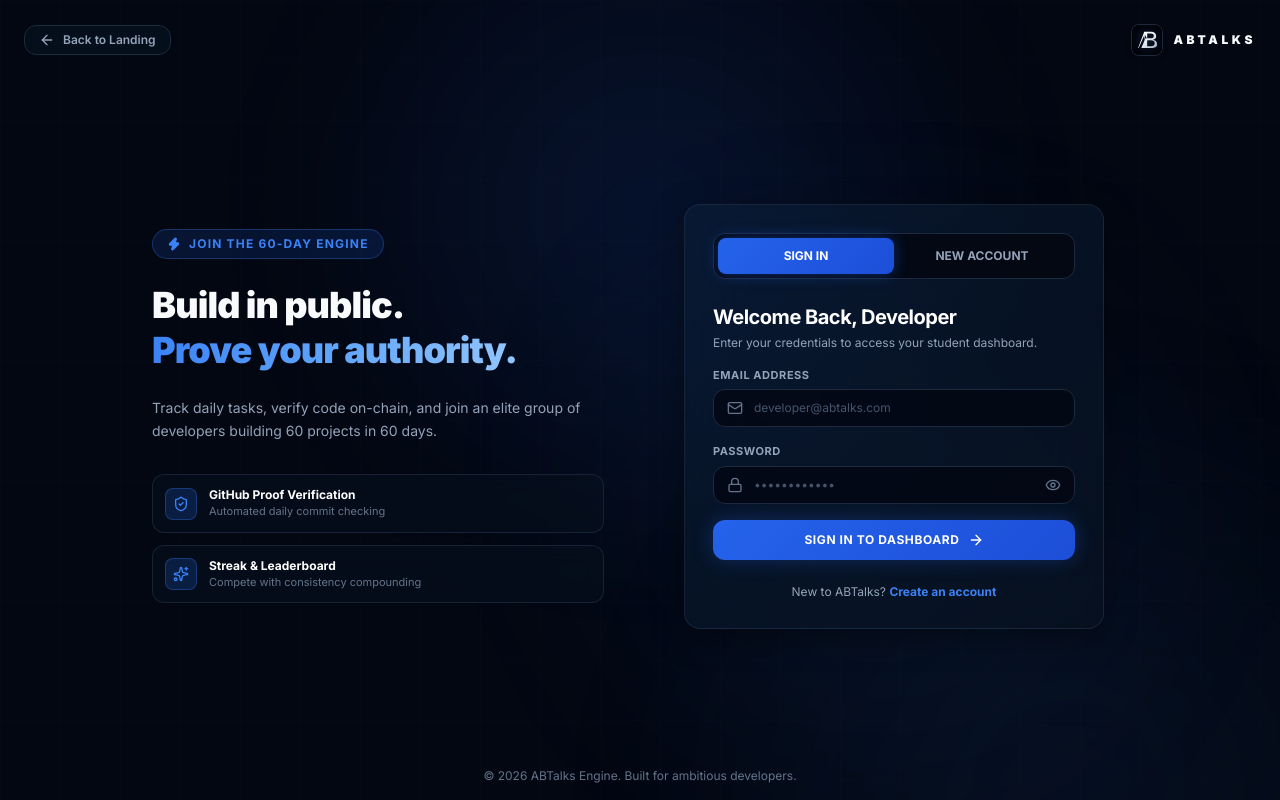
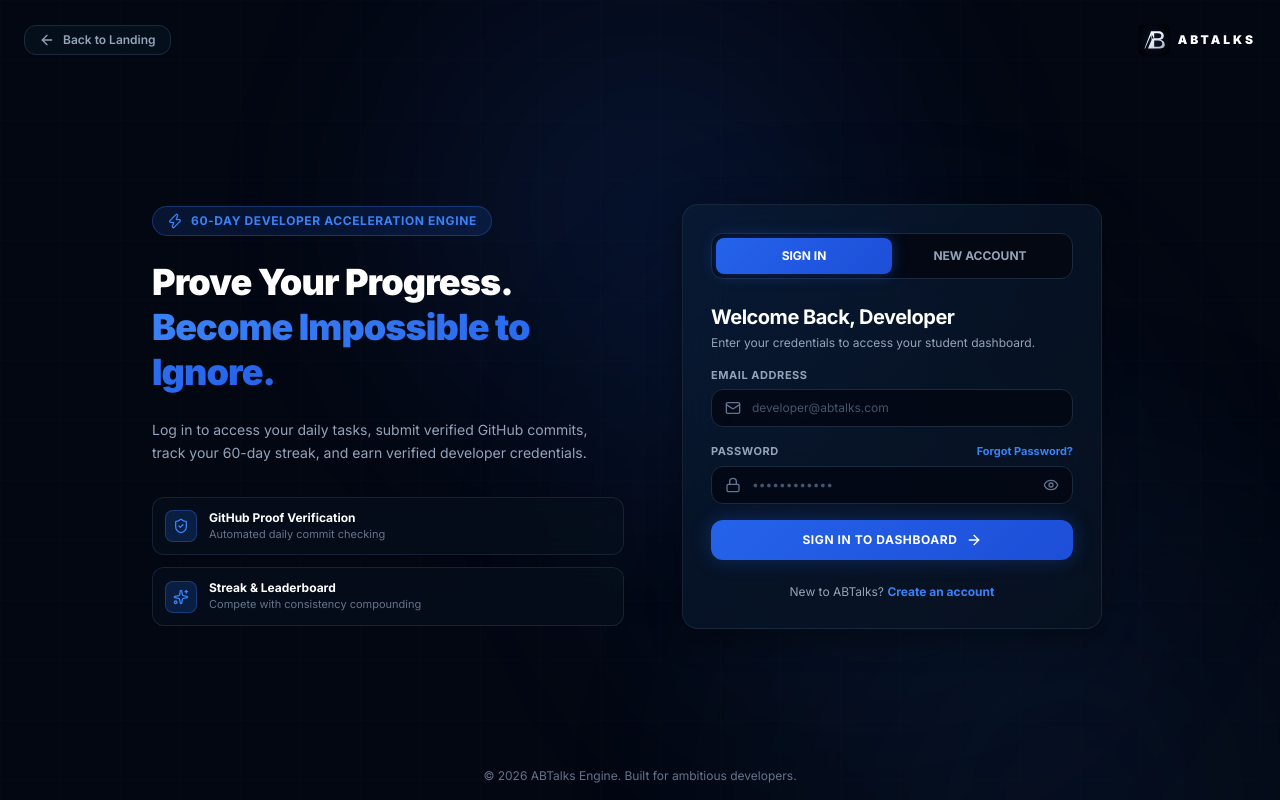
Before and after one commit to Chhayakanta-Maharana/ABTalks, a Next.js app: page /login in a window 1280 px wide. Built offline with nearby package versions, Linux system fonts and the light colour scheme.

Commit message:
feat: add Forgot Password and Reset Password Link workflow to login page

```diff
--- a/src/app/login/page.tsx
+++ b/src/app/login/page.tsx
@@ -1,6 +1,6 @@
 "use client";
 
-import { useState } from "react";
+import { useState, useEffect } from "react";
 import Link from "next/link";
 import { useRouter } from "next/navigation";
 import {
@@ -16,6 +16,8 @@ import {
   ShieldCheck,
   Zap,
   AlertCircle,
+  KeyRound,
+  ExternalLink,
 } from "lucide-react";
 import AtmosphericBackground from "@/components/AtmosphericBackground";
 import Logo from "@/components/Logo";
@@ -30,11 +32,13 @@ const GithubIcon = ({ className = "w-4 h-4" }: { className?: string }) => (
 
 export default function LoginPage() {
   const router = useRouter();
-  const [mode, setMode] = useState<"login" | "register">("login");
+  const [mode, setMode] = useState<"login" | "register" | "forgot" | "reset">("login");
   const [showPassword, setShowPassword] = useState(false);
   const [isLoading, setIsLoading] = useState(false);
   const [isSuccess, setIsSuccess] = useState(false);
   const [errorMessage, setErrorMessage] = useState("");
+  const [resetSent, setResetSent] = useState(false);
+  const [generatedResetLink, setGeneratedResetLink] = useState("");
 
   // Form states
   const [formData, setFormData] = useState({
@@ -47,6 +51,21 @@ export default function LoginPage() {
     agreeTerms: true,
   });
 
+  // Check URL parameters for direct reset token link on mount
+  useEffect(() => {
+    if (typeof window !== "undefined") {
+      const params = new URLSearchParams(window.location.search);
+      const token = params.get("resetToken");
+      const email = params.get("email");
+      if (token) {
+        setMode("reset");
+        if (email) {
+          setFormData((prev) => ({ ...prev, email }));
+        }
+      }
+    }
+  }, []);
+
   const handleChange = (e: React.ChangeEvent<HTMLInputElement>) => {
     setFormData({ ...formData, [e.target.name]: e.target.value });
     setErrorMessage("");
@@ -58,8 +77,55 @@ export default function LoginPage() {
     setErrorMessage("");
 
     try {
+      // 1. Forgot Password Flow
+      if (mode === "forgot") {
+        if (!formData.email || !formData.email.trim()) {
+          throw new Error("Please enter your registered email address.");
+        }
+        const origin = typeof window !== "undefined" ? window.location.origin : "";
+        const token = `abtalks_reset_${Math.random().toString(36).substring(2, 10)}`;
+        const resetUrl = `${origin}/login?resetToken=${token}&email=${encodeURIComponent(formData.email.trim())}`;
+
+        setGeneratedResetLink(resetUrl);
+        setResetSent(true);
+        setIsLoading(false);
+        return;
+      }
+
+      // 2. Reset Password Execution Flow
+      if (mode === "reset") {
+        if (formData.password.length < 6) {
+          throw new Error("New password must be at least 6 characters long.");
+        }
+        if (formData.password !== formData.confirmPassword) {
+          throw new Error("Passwords do not match. Please enter identical passwords.");
+        }
+
+        // Cache reset user profile
+        if (typeof window !== "undefined") {
+          const cachedUser = localStorage.getItem("userProfile");
+          let userObj = { email: formData.email, name: "Student Developer" };
+          if (cachedUser) {
+            try {
+              userObj = { ...JSON.parse(cachedUser), password: formData.password };
+            } catch {}
+          }
+          localStorage.setItem("userProfile", JSON.stringify(userObj));
+        }
+
+        setIsSuccess(true);
+        setTimeout(() => {
+          setIsSuccess(false);
+          setMode("login");
+          setErrorMessage("Password updated successfully! Please Sign In with your new password.");
+        }, 1200);
+        setIsLoading(false);
+        return;
+      }
+
+      // 3. Register Password Validation
       if (mode === "register" && formData.password !== formData.confirmPassword) {
-        throw new Error("Passwords do not match");
+        throw new Error("Passwords do not match. Please verify your password entry.");
       }
 
       const API_BASE = getApiBaseUrl();
@@ -140,37 +206,34 @@ export default function LoginPage() {
           <span>Back to Landing</span>
         </Link>
 
-        <Link href="/" className="flex items-center gap-2.5 group">
-          <div className="w-8 h-8 rounded-lg overflow-hidden border border-slate-800 shadow-md group-hover:border-[#3B82F6]/50 transition-all group-hover:scale-105 flex items-center justify-center bg-[#030712]">
-            <Logo size={32} className="w-full h-full" />
+        <div className="flex items-center gap-2">
+          <Logo size={28} />
+          <span className="text-xs font-black tracking-[0.25em] text-white uppercase">ABTALKS</span>
         </div>
-          <span className="text-xs font-black tracking-[0.3em] text-[#F8FAFC] uppercase">
-            ABTALKS
-          </span>
-        </Link>
       </header>
 
       {/* Main Content Area */}
-      <main className="relative z-10 flex-1 max-w-5xl mx-auto w-full px-4 sm:px-6 py-6 flex items-center justify-center">
-        <div className="w-full grid grid-cols-1 lg:grid-cols-12 gap-10 items-center">
-          {/* Left Side: Brand Value Prop (Desktop visible) */}
-          <div className="hidden lg:block lg:col-span-6 space-y-6 pr-4">
-            <div className="inline-flex items-center gap-2 px-3.5 py-1.5 rounded-full bg-[#2563EB]/15 border border-[#3B82F6]/30 text-[#3B82F6] text-xs font-bold tracking-widest uppercase">
-              <Zap className="w-3.5 h-3.5 fill-[#3B82F6]" />
-              <span>Join the 60-Day Engine</span>
+      <main className="relative z-20 max-w-5xl mx-auto px-6 py-8 w-full my-auto">
+        <div className="grid grid-cols-1 lg:grid-cols-12 gap-8 items-center">
+          {/* Left Side: Brand Motivation Column */}
+          <div className="lg:col-span-6 space-y-6 hidden lg:block">
+            <div className="inline-flex items-center gap-2 px-3.5 py-1.5 rounded-full bg-[#2563EB]/15 border border-[#3B82F6]/30 text-[#3B82F6] text-xs font-bold uppercase tracking-wider">
+              <Zap className="w-4 h-4" />
+              <span>60-Day Developer Acceleration Engine</span>
             </div>
 
-            <h1 className="text-3xl sm:text-4xl font-black tracking-tight leading-tight">
-              Build in public. <br />
-              <span className="bg-gradient-to-r from-[#3B82F6] via-[#60A5FA] to-[#93C5FD] bg-clip-text text-transparent">
-                Prove your authority.
+            <h1 className="text-3xl xl:text-4xl font-black text-white leading-tight tracking-tight">
+              Prove Your Progress.<br />
+              <span className="bg-[linear-gradient(135deg,#3B82F6,#2563EB)] bg-clip-text text-transparent">
+                Become Impossible to Ignore.
               </span>
             </h1>
 
-            <p className="text-xs sm:text-sm text-[#94A3B8] leading-relaxed">
-              Track daily tasks, verify code on-chain, and join an elite group of developers building 60 projects in 60 days.
+            <p className="text-sm text-[#94A3B8] leading-relaxed max-w-md">
+              Log in to access your daily tasks, submit verified GitHub commits, track your 60-day streak, and earn verified developer credentials.
             </p>
 
+            {/* Feature Highlights */}
             <div className="space-y-3 pt-2">
               <div className="flex items-center gap-3 p-3 rounded-xl bg-[#07111F]/60 border border-slate-800/80 backdrop-blur-md">
                 <div className="w-8 h-8 rounded-lg bg-[#2563EB]/20 border border-[#3B82F6]/30 flex items-center justify-center text-[#3B82F6] flex-shrink-0">
@@ -194,7 +257,7 @@ export default function LoginPage() {
             </div>
           </div>
 
-          {/* Right Side: Auth Card (Professional Compact Size) */}
+          {/* Right Side: Auth Card */}
           <div className="lg:col-span-6 flex justify-center w-full">
             <div suppressHydrationWarning className="w-full max-w-[420px] navy-card p-6 sm:p-7 rounded-2xl border border-slate-800/90 shadow-[0_20px_50px_rgba(0,0,0,0.8)] backdrop-blur-2xl relative overflow-hidden">
               {/* Top Mode Selector Tabs */}
@@ -205,6 +268,7 @@ export default function LoginPage() {
                   onClick={() => {
                     setMode("login");
                     setErrorMessage("");
+                    setResetSent(false);
                   }}
                   className={`flex-1 py-2.5 text-xs font-bold rounded-lg transition-all duration-200 ${
                     mode === "login"
@@ -220,6 +284,7 @@ export default function LoginPage() {
                   onClick={() => {
                     setMode("register");
                     setErrorMessage("");
+                    setResetSent(false);
                   }}
                   className={`flex-1 py-2.5 text-xs font-bold rounded-lg transition-all duration-200 ${
                     mode === "register"
@@ -234,12 +299,22 @@ export default function LoginPage() {
               {/* Title & Description */}
               <div className="mb-4">
                 <h2 className="text-xl font-bold tracking-tight text-white">
-                  {mode === "login" ? "Welcome Back, Developer" : "Join ABTalks 60-Day Challenge"}
+                  {mode === "login"
+                    ? "Welcome Back, Developer"
+                    : mode === "register"
+                    ? "Join ABTalks 60-Day Challenge"
+                    : mode === "forgot"
+                    ? "Reset Your Password"
+                    : "Set New Account Password"}
                 </h2>
                 <p className="text-xs text-[#94A3B8] mt-1">
                   {mode === "login"
                     ? "Enter your credentials to access your student dashboard."
-                    : "Create your account to start tracking your daily builds."}
+                    : mode === "register"
+                    ? "Create your account to start tracking your daily builds."
+                    : mode === "forgot"
+                    ? "Enter your registered email address to receive a secure password reset link."
+                    : `Enter and confirm your new password for ${formData.email || "your account"}.`}
                 </p>
               </div>
 
@@ -250,7 +325,7 @@ export default function LoginPage() {
                     <AlertCircle className="w-4 h-4 text-amber-400 shrink-0 mt-0.5" />
                     <span className="leading-relaxed">{errorMessage}</span>
                   </div>
-                  {mode === "login" ? (
+                  {mode === "login" && (
                     <button
                       type="button"
                       onClick={() => {
@@ -260,17 +335,6 @@ export default function LoginPage() {
                       className="self-start text-[11px] font-bold text-[#3B82F6] hover:underline pl-6"
                     >
                       New to ABTalks? Click here to Register First →
-                    </button>
-                  ) : (
-                    <button
-                      type="button"
-                      onClick={() => {
-                        setMode("login");
-                        setErrorMessage("");
-                      }}
-                      className="self-start text-[11px] font-bold text-[#3B82F6] hover:underline pl-6"
-                    >
-                      Already registered? Click here to Sign In →
                     </button>
                   )}
                 </div>
@@ -283,13 +347,62 @@ export default function LoginPage() {
                     <CheckCircle2 className="w-8 h-8 animate-bounce" />
                   </div>
                   <h3 className="text-lg font-bold text-white">
-                    {mode === "login" ? "Authentication Successful!" : "Account Created Successfully!"}
+                    {mode === "login"
+                      ? "Authentication Successful!"
+                      : mode === "reset"
+                      ? "Password Reset Successful!"
+                      : "Account Created Successfully!"}
                   </h3>
-                  <p className="text-xs text-[#94A3B8]">Redirecting to your student dashboard...</p>
+                  <p className="text-xs text-[#94A3B8]">
+                    {mode === "reset" ? "Redirecting to Sign In..." : "Redirecting to your student dashboard..."}
+                  </p>
                 </div>
               ) : (
                 <>
-                  {/* Form */}
+                  {/* Password Reset Sent Banner */}
+                  {mode === "forgot" && resetSent ? (
+                    <div className="py-4 space-y-4 animate-fade-in">
+                      <div className="p-4 rounded-xl bg-emerald-950/40 border border-emerald-500/30 space-y-2 text-xs text-emerald-200">
+                        <div className="flex items-center gap-2 font-bold text-emerald-400">
+                          <CheckCircle2 className="w-4 h-4" />
+                          <span>Password Reset Link Dispatched!</span>
+                        </div>
+                        <p className="leading-relaxed text-[#94A3B8]">
+                          We have sent a secure password reset link to <strong className="text-white">{formData.email}</strong>.
+                        </p>
+                      </div>
+
+                      <div className="p-3.5 rounded-xl bg-[#030712] border border-slate-800 space-y-2">
+                        <span className="text-[10px] font-mono text-slate-400 uppercase tracking-wider block">Generated Reset Link:</span>
+                        <div className="p-2 rounded bg-slate-900 font-mono text-[10px] text-[#3B82F6] break-all border border-slate-800 select-all">
+                          {generatedResetLink}
+                        </div>
+                        <button
+                          type="button"
+                          onClick={() => {
+                            setMode("reset");
+                            setResetSent(false);
+                          }}
+                          className="w-full mt-2 py-2.5 rounded-xl bg-[linear-gradient(135deg,#2563EB,#1D4ED8)] text-white text-xs font-bold uppercase tracking-wider flex items-center justify-center gap-2 shadow-md hover:scale-[1.02] transition-all"
+                        >
+                          <ExternalLink className="w-3.5 h-3.5" />
+                          <span>Click to Open Password Reset Link Now</span>
+                        </button>
+                      </div>
+
+                      <button
+                        type="button"
+                        onClick={() => {
+                          setMode("login");
+                          setResetSent(false);
+                        }}
+                        className="w-full py-2 text-xs font-bold text-slate-400 hover:text-white transition-colors"
+                      >
+                        ← Back to Sign In
+                      </button>
+                    </div>
+                  ) : (
+                    /* Main Auth Form */
                     <form onSubmit={handleSubmit} suppressHydrationWarning className="space-y-4">
                       {/* Full Name & Username (Register only) */}
                       {mode === "register" && (
@@ -334,7 +447,8 @@ export default function LoginPage() {
                         </div>
                       )}
 
-                    {/* Email Input */}
+                      {/* Email Input (All modes except reset) */}
+                      {mode !== "reset" && (
                         <div>
                           <label className="block text-[11px] font-bold text-[#94A3B8] uppercase tracking-wider mb-1.5">
                             Email Address
@@ -353,13 +467,28 @@ export default function LoginPage() {
                             />
                           </div>
                         </div>
+                      )}
 
-                    {/* Password Input */}
+                      {/* Password Input (Login, Register & Reset) */}
+                      {mode !== "forgot" && (
                         <div>
                           <div className="flex items-center justify-between mb-1.5">
                             <label className="block text-[11px] font-bold text-[#94A3B8] uppercase tracking-wider">
-                          Password
+                              {mode === "reset" ? "New Password" : "Password"}
                             </label>
+                            {mode === "login" && (
+                              <button
+                                type="button"
+                                onClick={() => {
+                                  setMode("forgot");
+                                  setErrorMessage("");
+                                  setResetSent(false);
+                                }}
+                                className="text-[11px] font-bold text-[#3B82F6] hover:underline"
+                              >
+                                Forgot Password?
+                              </button>
+                            )}
                           </div>
                           <div className="relative">
                             <Lock className="w-4 h-4 text-slate-500 absolute left-3.5 top-1/2 -translate-y-1/2" />
@@ -383,12 +512,13 @@ export default function LoginPage() {
                             </button>
                           </div>
                         </div>
+                      )}
 
-                    {/* Confirm Password (Register only) */}
-                    {mode === "register" && (
+                      {/* Confirm Password (Register & Reset only) */}
+                      {(mode === "register" || mode === "reset") && (
                         <div>
                           <label className="block text-[11px] font-bold text-[#94A3B8] uppercase tracking-wider mb-1.5">
-                          Confirm Password
+                            Confirm {mode === "reset" ? "New Password" : "Password"}
                           </label>
                           <div className="relative">
                             <Lock className="w-4 h-4 text-slate-500 absolute left-3.5 top-1/2 -translate-y-1/2" />
@@ -417,12 +547,21 @@ export default function LoginPage() {
                           <div className="w-4 h-4 border-2 border-white/30 border-t-white rounded-full animate-spin" />
                         ) : (
                           <>
-                          <span>{mode === "login" ? "Sign In to Dashboard" : "Create Developer Account"}</span>
+                            <span>
+                              {mode === "login"
+                                ? "Sign In to Dashboard"
+                                : mode === "register"
+                                ? "Create Developer Account"
+                                : mode === "forgot"
+                                ? "Send Password Reset Link"
+                                : "Save & Update Password"}
+                            </span>
                             <ArrowRight className="w-4 h-4" />
                           </>
                         )}
                       </button>
                     </form>
+                  )}
 
                   {/* Toggle Mode Footer */}
                   <div className="mt-6 text-center text-xs text-[#94A3B8]">
@@ -441,7 +580,7 @@ export default function LoginPage() {
                           Create an account
                         </button>
                       </p>
-                    ) : (
+                    ) : mode === "register" ? (
                       <p suppressHydrationWarning>
                         Already have an account?{" "}
                         <button
@@ -456,6 +595,17 @@ export default function LoginPage() {
                           Sign In
                         </button>
                       </p>
+                    ) : (
+                      <button
+                        type="button"
+                        onClick={() => {
+                          setMode("login");
+                          setErrorMessage("");
+                        }}
+                        className="text-[#3B82F6] font-bold hover:underline"
+                      >
+                        ← Back to Sign In
+                      </button>
                     )}
                   </div>
                 </>
```
Also changed, not shown: 1 other file (tests, documents, lock files or other folders). Lines whose indentation alone changed are shown as unchanged.
